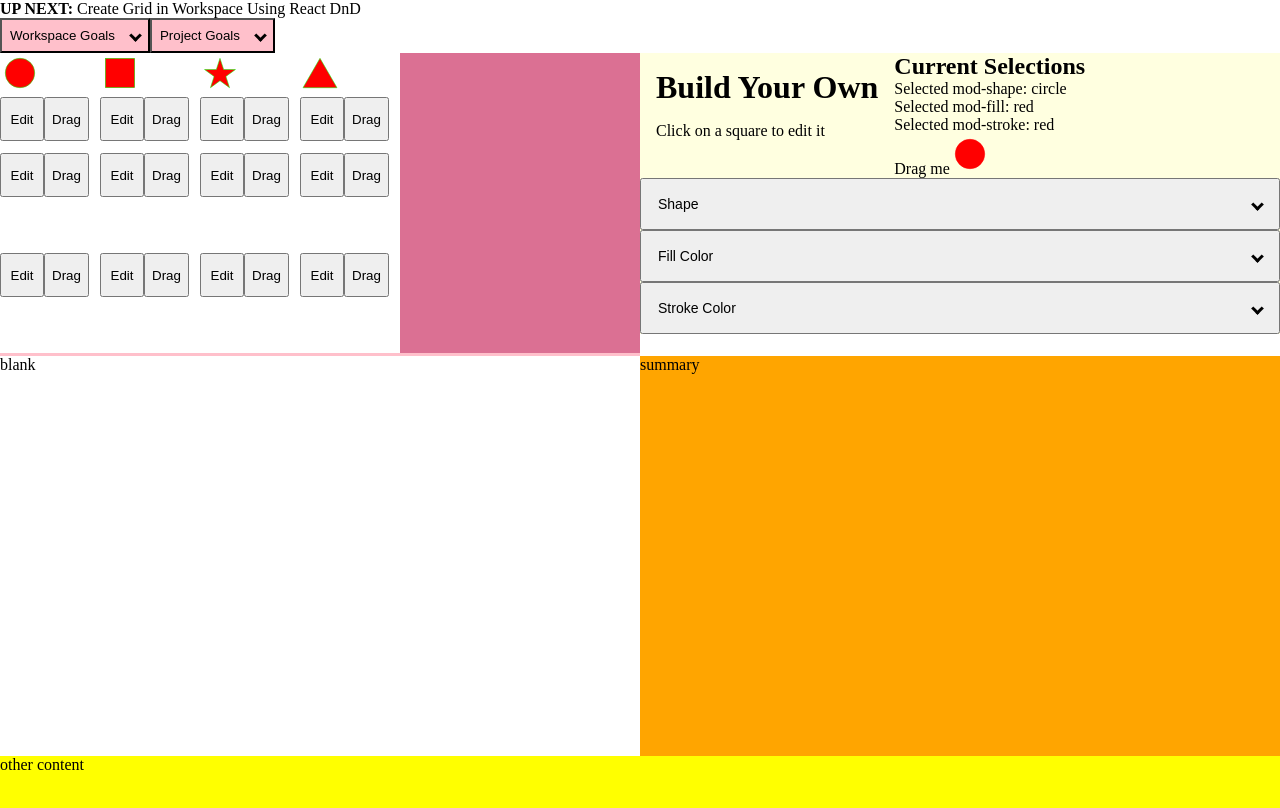
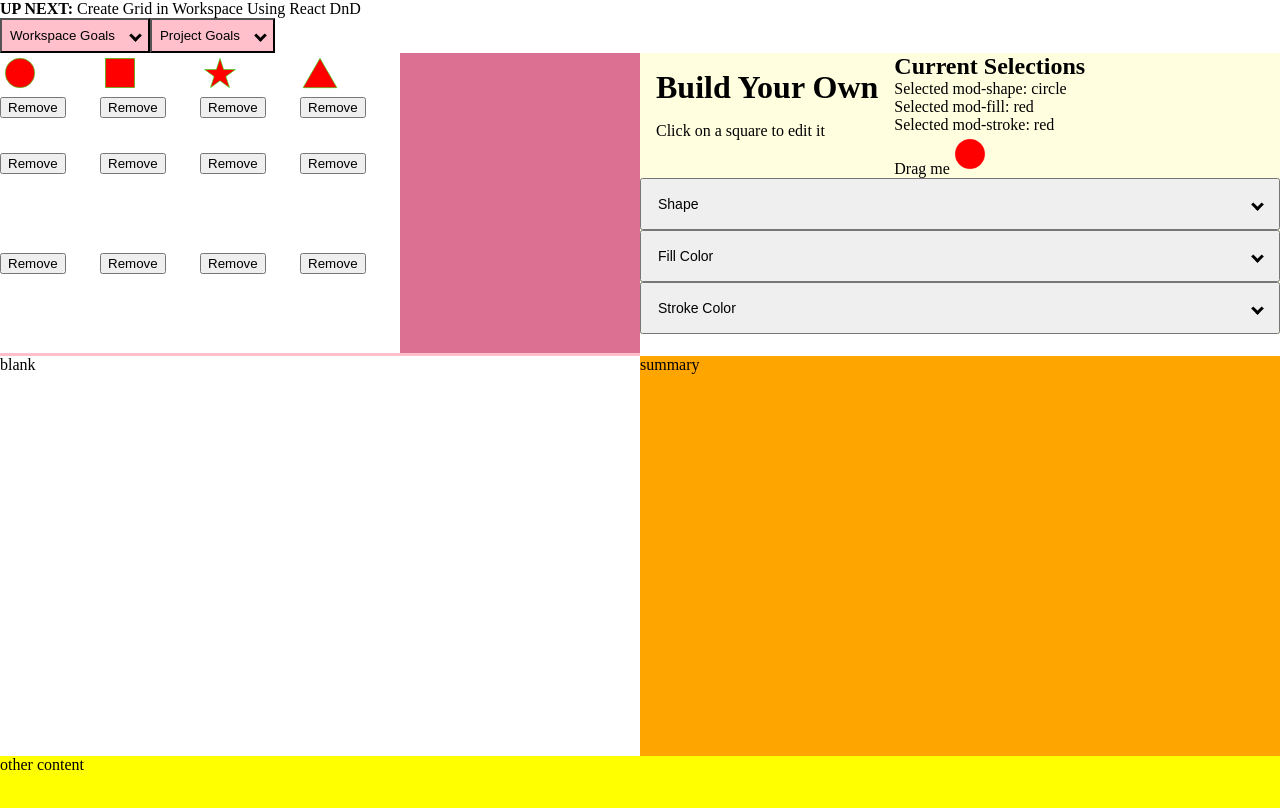
Before and after one commit to KierstenMiller/DnD-product-builder, a Next.js app in the folder next-app-test/: page /build-your-own in a window 1280 px wide. Shown: the top 808 px of the page. Built offline with nearby package versions, Linux system fonts and the light colour scheme.

Commit message:
replacing edit and drag with remove

```diff
--- a/next-app-test/src/Components/DnD/dropZone.tsx
+++ b/next-app-test/src/Components/DnD/dropZone.tsx
@@ -3,17 +3,17 @@ import { useDrop } from 'react-dnd'
 import { DnDItemTypes, matrixIndexI, pieceI } from './workspace.util'
 
 export type onDropI = (matrixIndex: matrixIndexI) => void;
-export type onEditI = (matrixIndex: matrixIndexI) => void;
+export type onRemoveI = (matrixIndex: matrixIndexI) => void;
 
 interface propsI {
     matrixIndex: matrixIndexI,
     onDrop: onDropI,
     // optional
     piece?: pieceI,
-    onEdit?: (matrixIndex: matrixIndexI) => void,
+    onRemove?: onRemoveI,
 }
 
-export const DropZone = observer(({matrixIndex, piece, onDrop, onEdit }: propsI) => {
+export const DropZone = observer(({matrixIndex, piece, onDrop, onRemove}: propsI) => {
     const [{ isOver, canDrop }, drop] = useDrop(
         () => ({
             accept: DnDItemTypes.ITEM,
@@ -36,9 +36,6 @@ export const DropZone = observer(({matrixIndex, piece, onDrop, onEdit }: propsI)
         }}
     >
         {realizedImage}
-        <div className="flex">
-            {onEdit && <button style={{minHeight: '44px', minWidth: '44px'}} onClick={() => onEdit(matrixIndex)}>Edit</button>}
-            <button style={{minHeight: '44px', minWidth: '44px'}} onClick={() => console.log('todo: drag')}>Drag</button>
-        </div>
+        {onRemove && <button onClick={() => onRemove(matrixIndex)}>Remove</button>}
     </div>)
 })
--- a/next-app-test/src/Components/DnD/studio.tsx
+++ b/next-app-test/src/Components/DnD/studio.tsx
@@ -21,14 +21,13 @@ export enum DnDItemTypes {
 }
 
 export const Studio = observer(({ model, modifiers }: propsI) => {
-    const onDrop = (matrixIndex : matrixIndexI) => {
-        model.updateMatrixIndexPiece(matrixIndex, model.config.slice());
-    }
+    const onDrop = (matrixIndex : matrixIndexI) => model.updateMatrixIndexPiece(matrixIndex);
+    const onRemove = (matrixIndex : matrixIndexI) => model.updateMatrixIndexPiece(matrixIndex, true);
     return (<DndProvider backend={HTML5Backend}>
         <div className={styles.row}>
             <div className={`${styles.column} ${styles.columnLeft}`}>
                 <div className={styles.image}>
-                    <Workspace matrix={model.matrix} onDrop={onDrop}/>
+                    <Workspace matrix={model.matrix} onDrop={onDrop} onRemove={onRemove}/>
                 </div>
             </div>
             <div className={`${styles.column} ${styles.columnRight} ${styles.isSticky}`}>
--- a/next-app-test/src/Components/DnD/workspace.tsx
+++ b/next-app-test/src/Components/DnD/workspace.tsx
@@ -1,8 +1,8 @@
 import { observer } from 'mobx-react-lite'
-import { DropZone, onDropI } from './dropZone'
+import { DropZone, onDropI, onRemoveI,  } from './dropZone'
 import { matrixMock,  } from './workspace.util'
 
-export const Workspace = observer(({matrix, onDrop}: {matrix: typeof matrixMock, onDrop: onDropI}) => { // TODO: make matrix typing
+export const Workspace = observer(({matrix, onDrop, onRemove}: {matrix: typeof matrixMock, onDrop: onDropI, onRemove: onRemoveI}) => { // TODO: make matrix typing
     return (<div className="flex">
         {/* TODO: make a index that isn't from the iterator index */}
         {matrix.map((r, i) => <div key={i}>
@@ -11,7 +11,7 @@ export const Workspace = observer(({matrix, onDrop}: {matrix: typeof matrixMock,
                 matrixIndex={c.matrixIndex}
                 onDrop={onDrop}
                 piece={c.piece}
-                onEdit={() => console.log('todo')}
+                onRemove={onRemove}
             />)}
         </div>)}
     </div>)
--- a/next-app-test/src/page-components/build-your-own/build-your-own-model.tsx
+++ b/next-app-test/src/page-components/build-your-own/build-your-own-model.tsx
@@ -55,11 +55,12 @@ export class BuildYourOwnModel {
         const match = this.config.find(mod => mod.id === id);
         if (match) match.selection = newSelection
     };
-    updateMatrixIndexPiece = (addIndex: matrixIndexI) => {
-        const index = this.matrix[addIndex.row][addIndex.column];
-        if(index.piece) index.piece.setConfig(this.config)
-        else index['piece'] = new Piece({id:'addedPiece', config: [...this.config.map(c => (
-            {...c} // removing observability
-        ))]})
+    updateMatrixIndexPiece = (matrixIndex: matrixIndexI, removePiece?: boolean) => {
+        console.log('matrixIndex', matrixIndex);
+        const index = this.matrix[matrixIndex.row][matrixIndex.column];
+        const nonObservableConfig = [...this.config.map(c => ({...c}))];
+        if (removePiece) index.piece = undefined
+        else if (index.piece) index.piece.setConfig(nonObservableConfig)
+        else index['piece'] = new Piece({id:'addedPiece', config: nonObservableConfig})
     }
 }
--- a/next-app-test/src/page-components/build-your-own/build-your-own-page.tsx
+++ b/next-app-test/src/page-components/build-your-own/build-your-own-page.tsx
@@ -12,7 +12,6 @@ interface BuildYourOwnPageI {
 }
 
 export const BuildYourOwnPage = observer(({ model, modifiers }: BuildYourOwnPageI) => {
-    console.log('page rerender');
     return (<>
         <div className={styles.app}>
             <div className={styles.container}>
```
